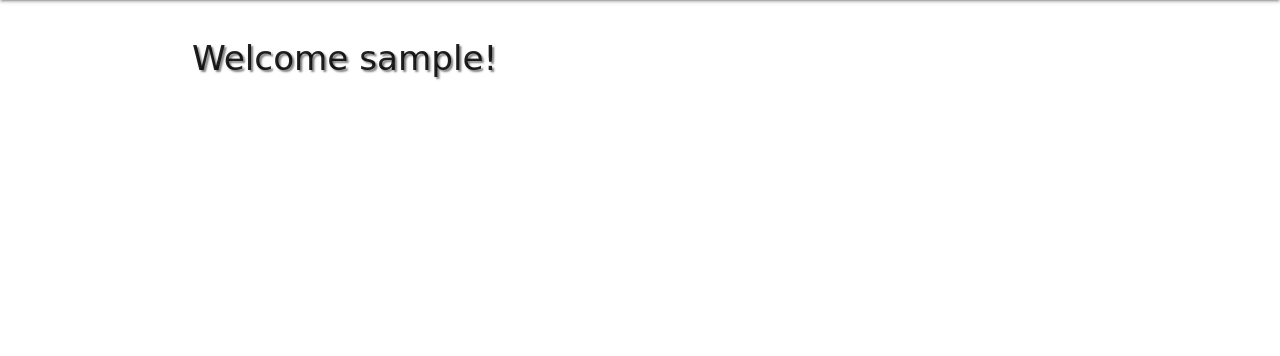
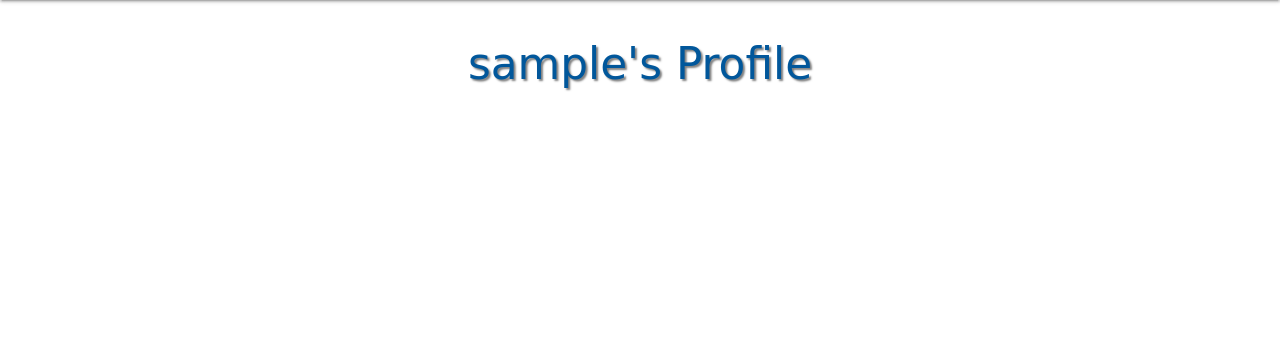
Before and after one commit to KittiKovacs/Quahog_Bulletin-MS3, a Flask app: template templates/profile.html in a window 1280 px wide. Shown: the part 64-420 px from the top of the page. Run offline with Flask 2, Linux system fonts and the light colour scheme; the template is opened without the code that fills it: most values are stand-ins (such as "Sample title", 1, 10 or a date in 2020); some libraries are stand-ins or nearby versions; some web fonts are replaced.

```diff
--- a/app.py
+++ b/app.py
@@ -75,7 +75,7 @@ def profile(username):
     if session["user"]:
         return render_template("profile.html", username=username)
 
-    return redirect(url_for("login"))
+    return redirect(url_for("profile.html"))
 
 
 @app.route('/boards')
--- a/templates/profile.html
+++ b/templates/profile.html
@@ -1,6 +1,12 @@
 {% extends 'base.html' %}
 {% block content %}
 
-<h4> Welcome {{username}}!<h4>
+<div class="row">
+        <div class="col s12 m8 offset-m2">
+            <h3 class="center-align light-blue-text text-darken-4">
+            {{username}}'s Profile
+            </h3>
+        </div>
+    </div>
 
 {% endblock %}
--- a/templates/register.html
+++ b/templates/register.html
@@ -56,8 +56,8 @@
 			</div>
             <!--submit button-->
 			<div class="row">
-				<a type="submit" class="col s2 offset-s5 blue-text text-darken-2 center-align btn-flat #fdd835 yellow darken-1">Register
-                </a>
+				<button type="submit" class="col s12 btn blue-text text-darken-2 #fdd835 yellow darken-1">Register
+                    </button>
 			</div>
 		</div>
 	</form>
```
Also changed, not shown: templates/login.html (+4 -4 lines).
